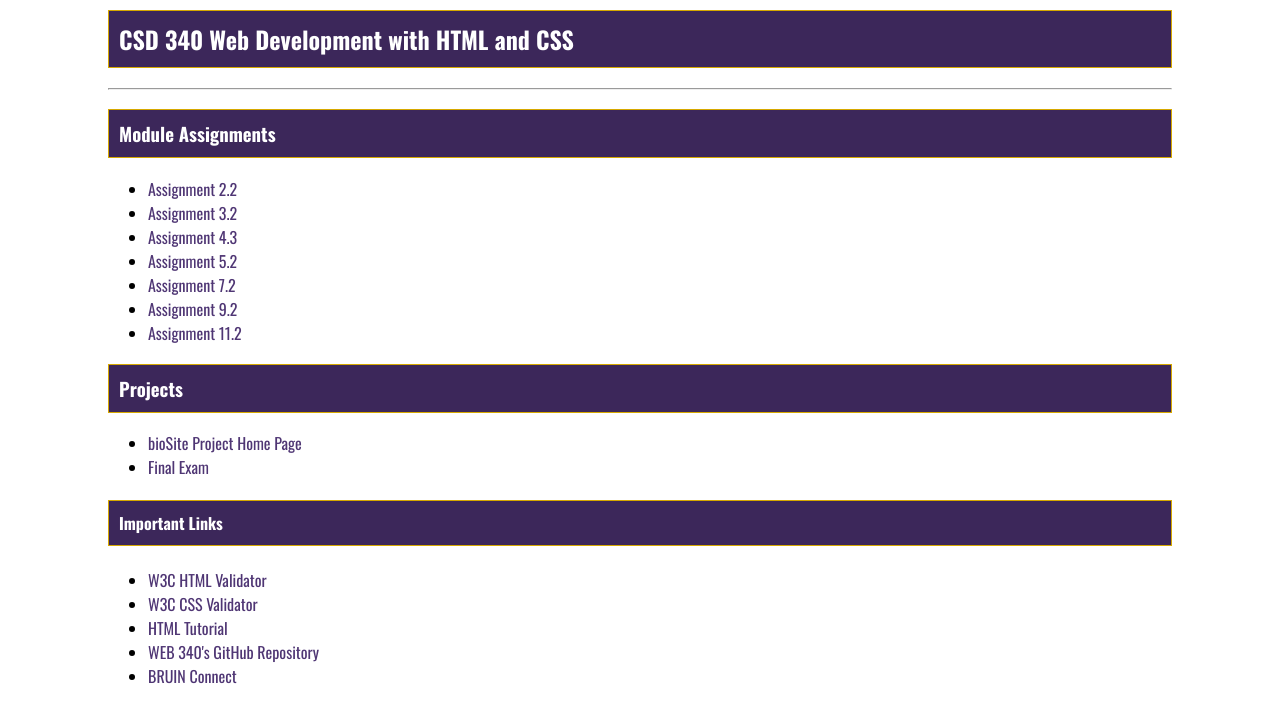
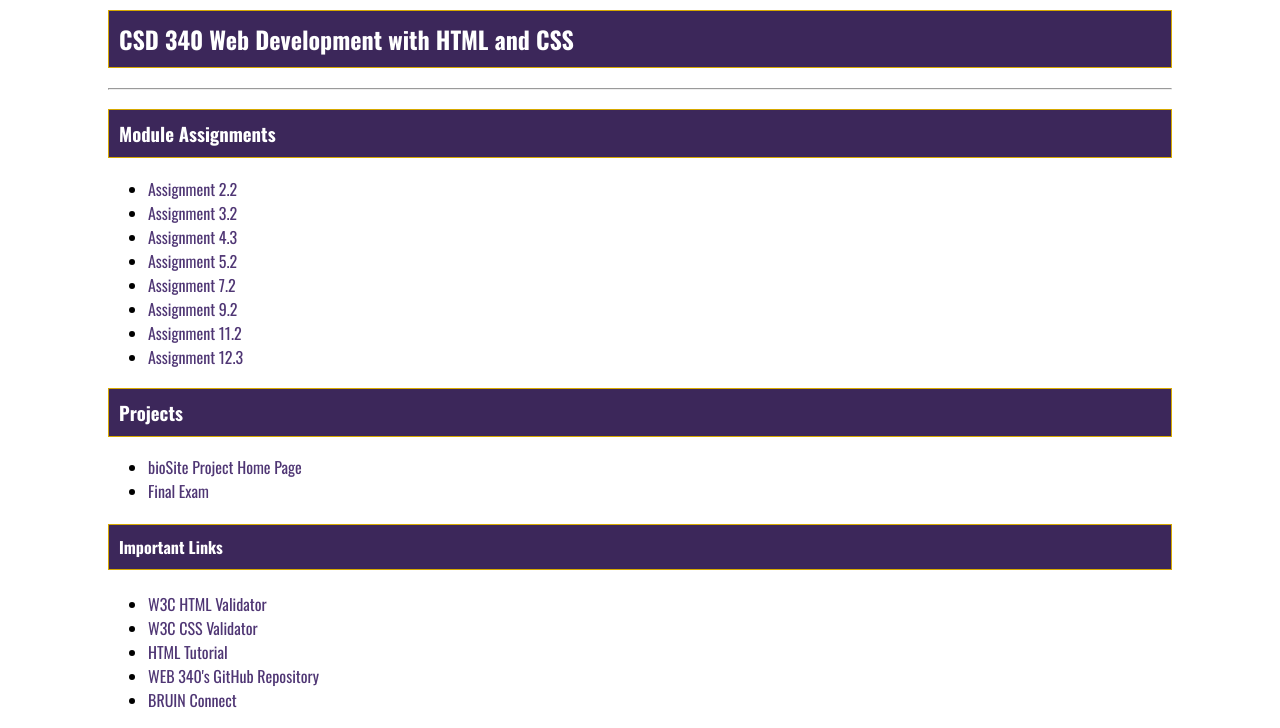
Before and after one commit to TreeRex95/csd-340, a plain HTML site: page index.html in a window 1280 px wide. Shown: the part 130-858 px from the top of the page. Before the commit the page ends 834 px from the top, so only its background shows below. Drawn offline with nearby package versions, Linux system fonts and the light colour scheme.

Commit message:
Update index.html

```diff
--- a/index.html
+++ b/index.html
@@ -37,6 +37,9 @@
             <li>
                 <a href="module-11/assignment-11.2.html">Assignment 11.2</a>
             </li>
+            <li>
+                <a href="module-12/final.html">Assignment 12.3</a>
+            </li>
         </ul>
 
         <h3>Projects</h3>
```
